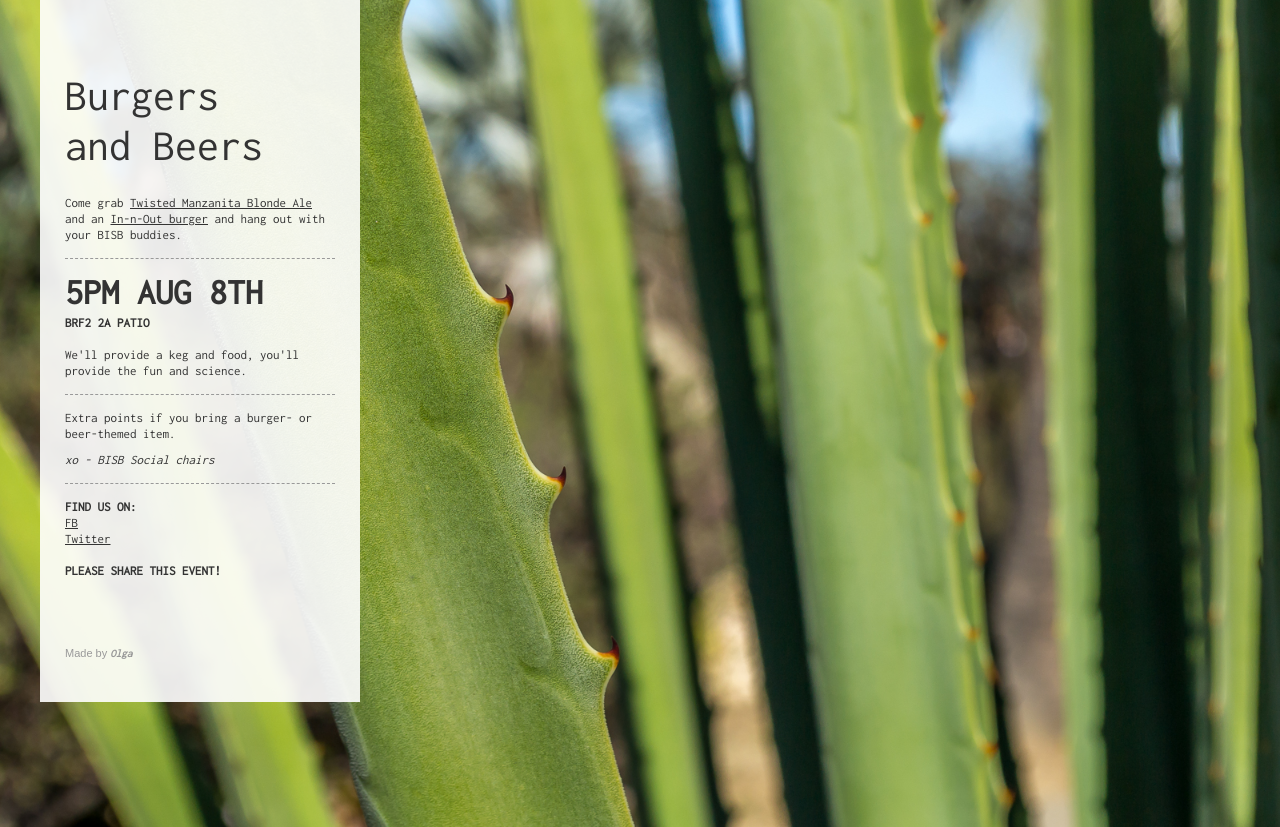
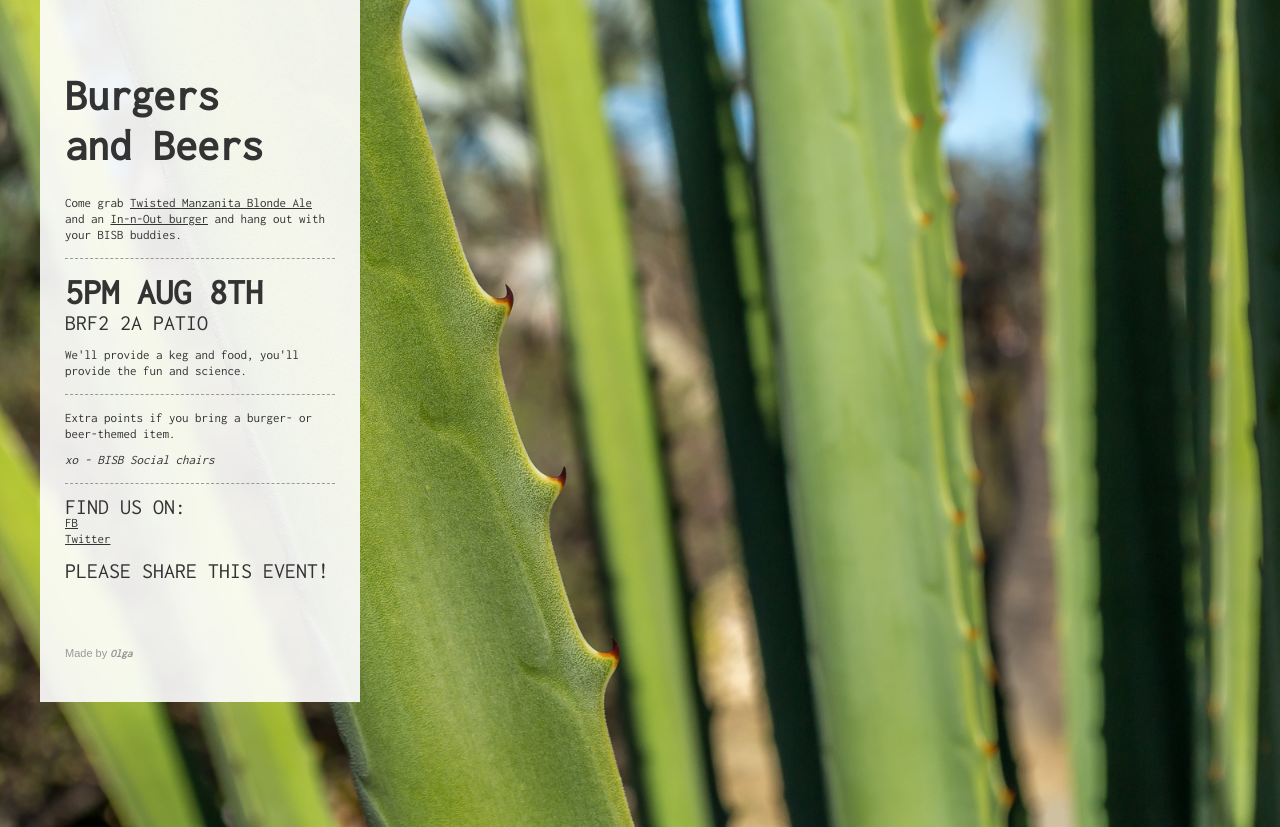
Before and after one commit to bisb-social/2015-08-05-burgers-and-beers, a plain HTML site: page index.html in a window 1280 px wide. Drawn offline with Linux system fonts and the light colour scheme.

Commit message:
change spacing of burgers and beers

```diff
--- a/css/style.css
+++ b/css/style.css
@@ -110,6 +110,7 @@ h1{
 	font-size: 44px;
 	line-height: 50px;
 	padding-bottom: 5px;
+	font-weight: bolder;
 	/*width: 224px;
 	height: 167px;*/
 	display: block;
@@ -127,8 +128,8 @@ h2{
 }
 h3{
 	text-transform: uppercase;
-	font-size: 13px;
-	font-weight: bold;
+	font-size: 22px;
+	/*font-weight: bold;*/
   	font-family: 'Inconsolata', Arial, sans-serif;
 }
 p{
```
